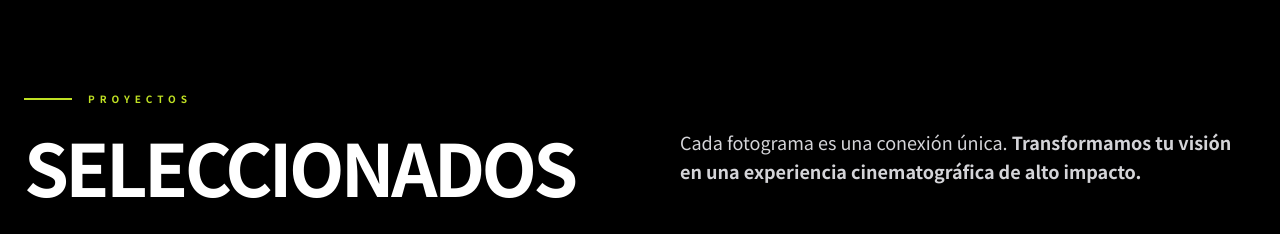
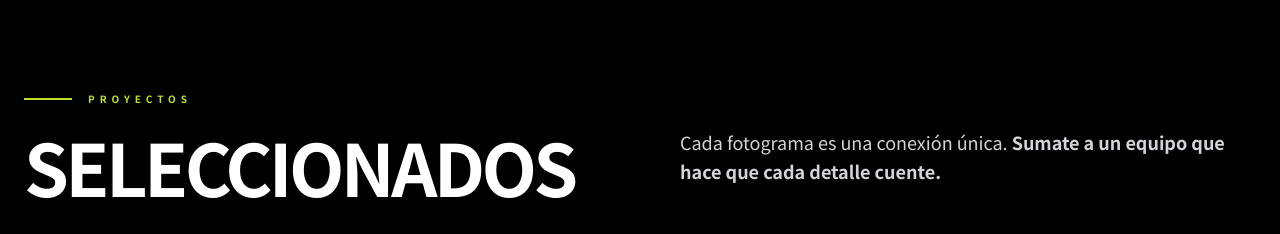
Before and after one commit to martinmagarinios-sudo/nexofilm-web, a React (Vite) app: page / in a window 1280 px wide. Shown: the part 2660-2894 px from the top of the page. Built offline with nearby package versions, Linux system fonts and the light colour scheme.

Commit message:
Contenido: Texto Portfolio final (Iteración 2)

```diff
--- a/components/Portfolio.tsx
+++ b/components/Portfolio.tsx
@@ -24,7 +24,7 @@ const Portfolio: React.FC = () => {
             <h2 className="text-4xl md:text-7xl font-bold uppercase tracking-tighter">Seleccionados</h2>
           </div>
           <p className="text-zinc-300 max-w-xl text-lg font-normal leading-relaxed mb-4 text-center md:text-left">
-            Cada fotograma es una conexión única. <strong>Transformamos tu visión en una experiencia cinematográfica de alto impacto.</strong>
+            Cada fotograma es una conexión única. <strong>Sumate a un equipo que hace que cada detalle cuente.</strong>
           </p>
         </div>
 
```
